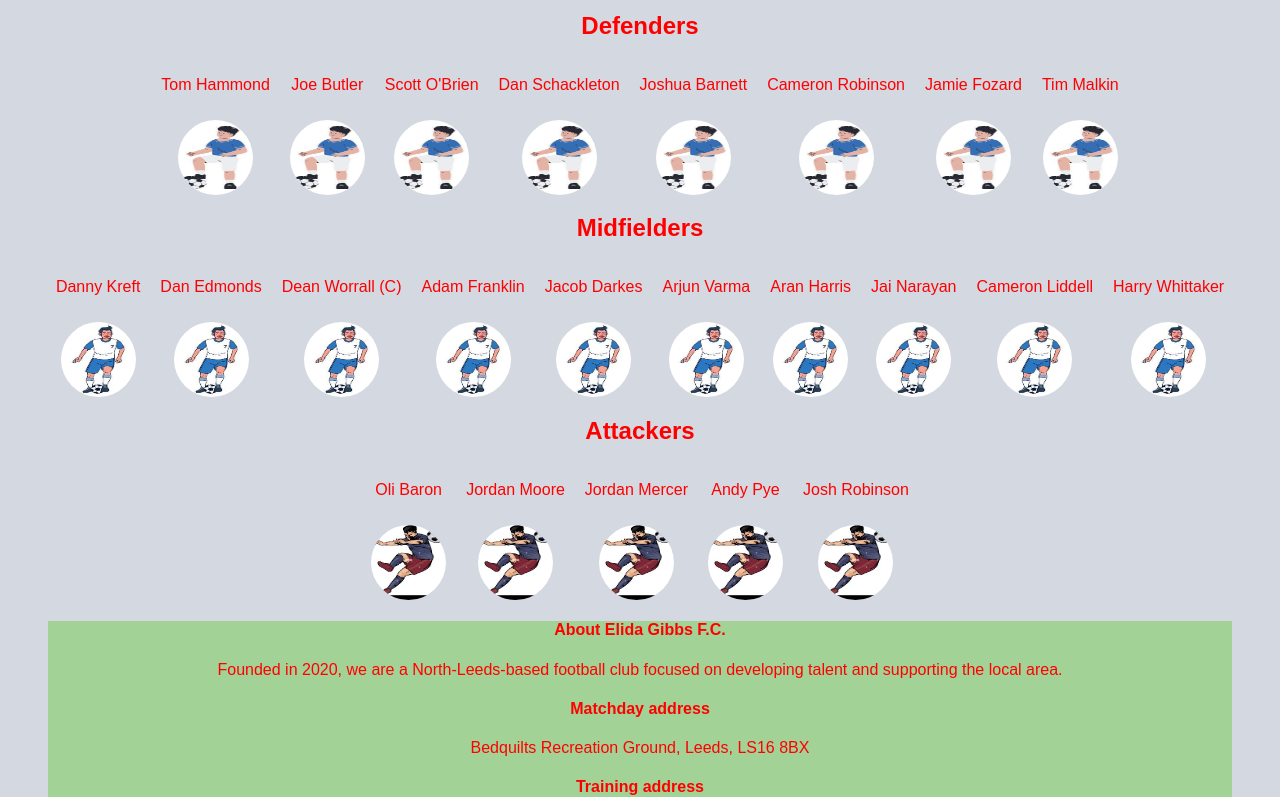
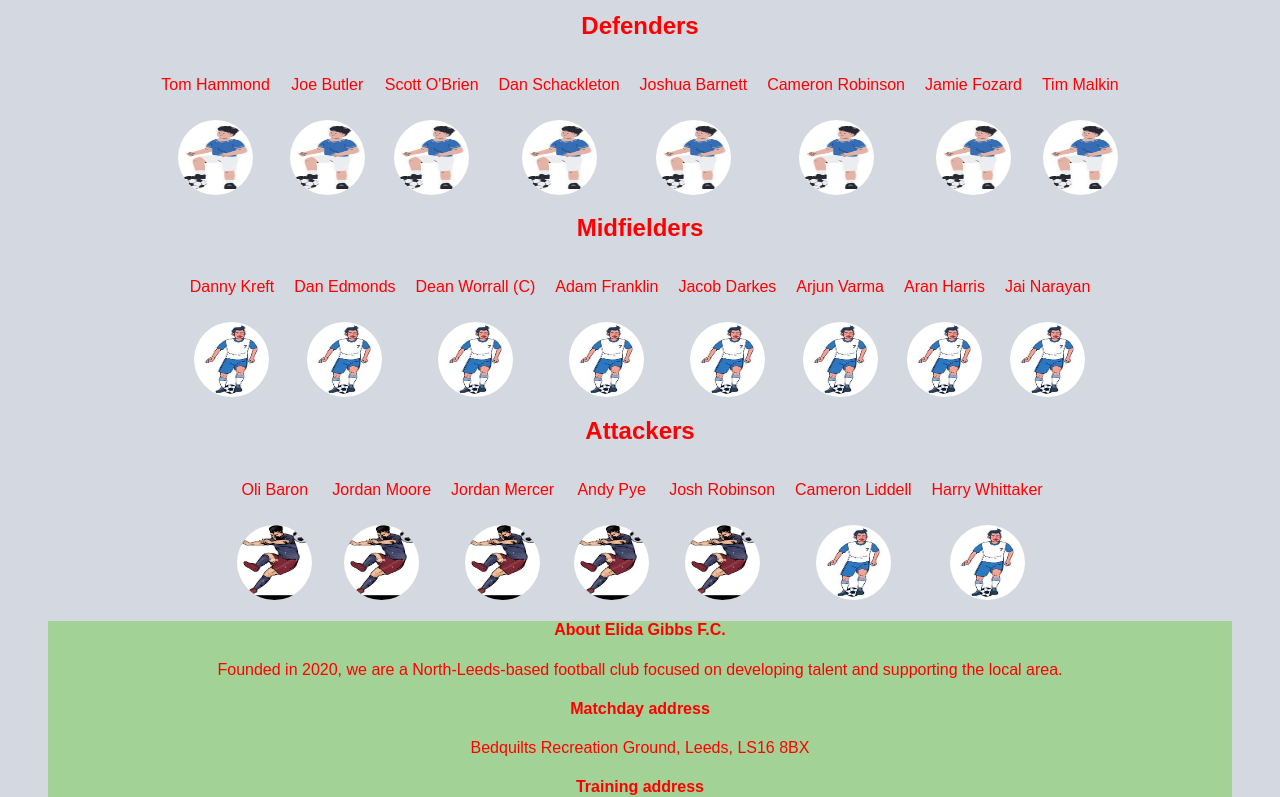
Before and after one commit to SO-1993/Elida-Gibbs-React-Website, a React (Vite) app: page /first-team in a window 1280 px wide. Shown: the part 405-1202 px from the top of the page. Built offline with nearby package versions, Linux system fonts and the light colour scheme.

Commit message:
altered some players' positions

```diff
--- a/src/FirstTeam.jsx
+++ b/src/FirstTeam.jsx
@@ -167,22 +167,6 @@ function FirstTeam() {
               className="midfielder-avatar"
             />
           </div>
-          <div className="first-team-midfielder">
-            <p>Cameron Liddell</p>
-            <img
-              src="utils/images/midfielder-placeholder.jpg"
-              alt="midfielder-placeholder-image"
-              className="midfielder-avatar"
-            />
-          </div>
-          <div className="first-team-midfielder">
-            <p>Harry Whittaker</p>
-            <img
-              src="utils/images/midfielder-placeholder.jpg"
-              alt="midfielder-placeholder-image"
-              className="midfielder-avatar"
-            />
-          </div>
         </div>
       </div>
 
@@ -229,6 +213,22 @@ function FirstTeam() {
               className="attacker-avatar"
             />
           </div>
+          <div className="first-team-attacker">
+            <p>Cameron Liddell</p>
+            <img
+              src="utils/images/midfielder-placeholder.jpg"
+              alt="midfielder-placeholder-image"
+              className="attacker-avatar"
+            />
+          </div>
+          <div className="first-team-attacker">
+            <p>Harry Whittaker</p>
+            <img
+              src="utils/images/midfielder-placeholder.jpg"
+              alt="midfielder-placeholder-image"
+              className="attacker-avatar"
+            />
+          </div>
         </div>
       </div>
     </div>
--- a/src/FlexiTeam.jsx
+++ b/src/FlexiTeam.jsx
@@ -167,22 +167,6 @@ function FlexiTeam() {
               className="midfielder-avatar"
             />
           </div>
-          <div className="flexi-team-midfielder">
-            <p>Cameron Liddell</p>
-            <img
-              src="utils/images/midfielder-placeholder.jpg"
-              alt="midfielder-placeholder-image"
-              className="midfielder-avatar"
-            />
-          </div>
-          <div className="flexi-team-midfielder">
-            <p>Harry Whittaker</p>
-            <img
-              src="utils/images/midfielder-placeholder.jpg"
-              alt="midfielder-placeholder-image"
-              className="midfielder-avatar"
-            />
-          </div>
         </div>
       </div>
 
@@ -229,6 +213,22 @@ function FlexiTeam() {
               className="attacker-avatar"
             />
           </div>
+          <div className="flexi-team-attacker">
+            <p>Cameron Liddell</p>
+            <img
+              src="utils/images/midfielder-placeholder.jpg"
+              alt="midfielder-placeholder-image"
+              className="attacker-avatar"
+            />
+          </div>
+          <div className="flexi-team-attacker">
+            <p>Harry Whittaker</p>
+            <img
+              src="utils/images/midfielder-placeholder.jpg"
+              alt="midfielder-placeholder-image"
+              className="attacker-avatar"
+            />
+          </div>
         </div>
       </div>
     </div>
```
